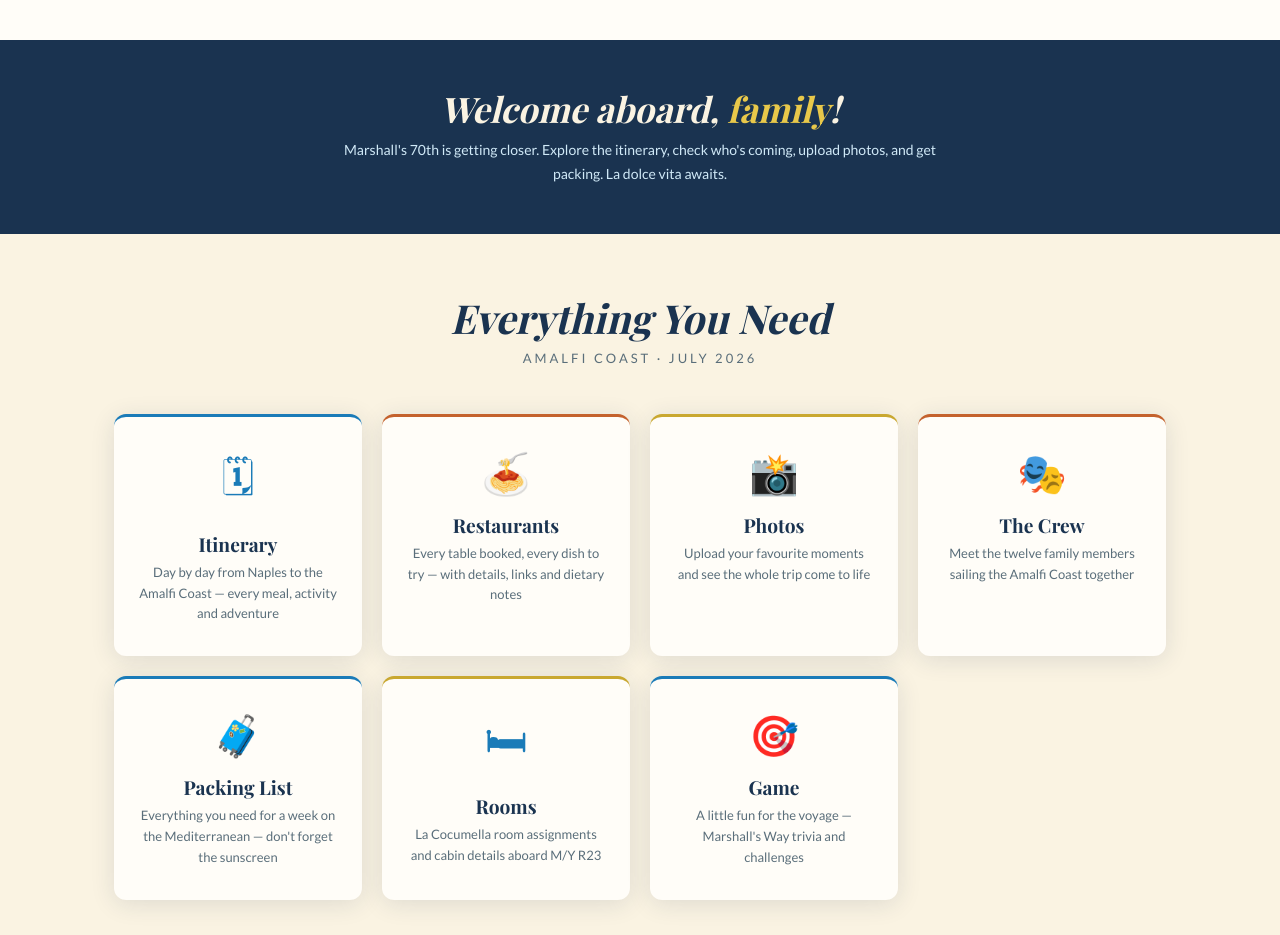
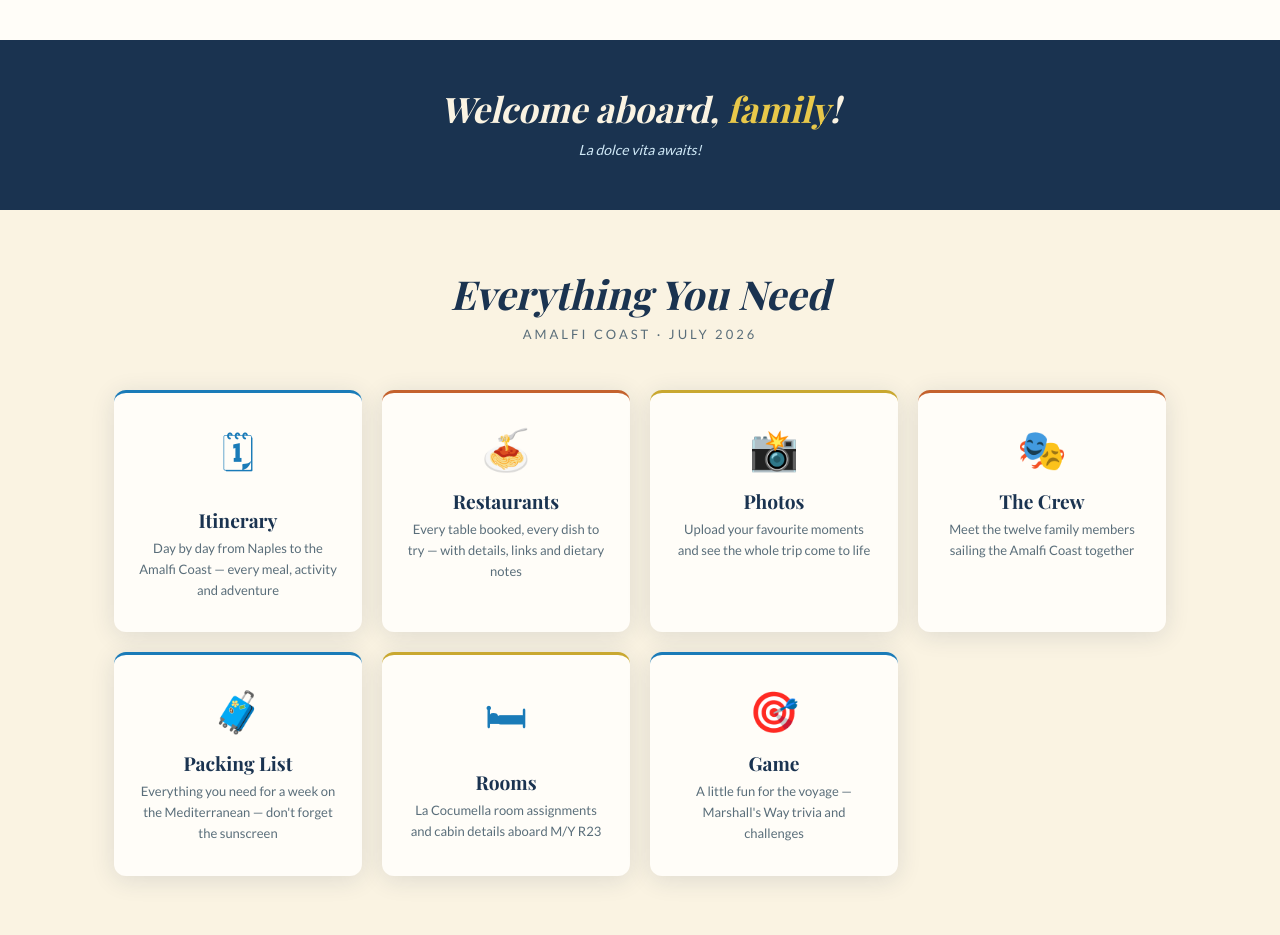
Before and after one commit to varonow/marshalls-way, a plain HTML site: page home.html in a window 1280 px wide. Shown: the part 880-1815 px from the top of the page. Drawn offline with nearby package versions, Linux system fonts and the light colour scheme; a script that the page names is missing; a web font is replaced by a local one.

Commit message:
Update home.html

```diff
--- a/home.html
+++ b/home.html
@@ -492,7 +492,7 @@
 <!-- Welcome banner -->
 <div class="welcome-banner" id="welcomeBanner">
   <h2>Welcome aboard, <span class="welcome-name" id="welcomeName">family</span>!</h2>
-  <p>Marshall's 70th is getting closer. Explore the itinerary, check who's coming, upload photos, and get packing. La dolce vita awaits.</p>
+  <p><em>La dolce vita awaits!</em></p>
 </div>
 
 <!-- Navigation cards -->
```
